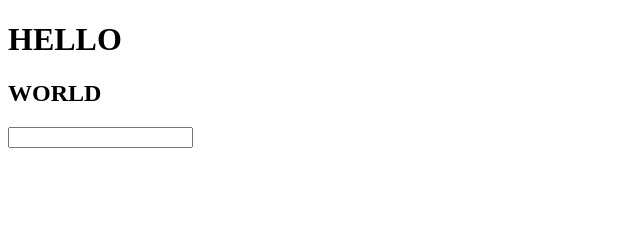
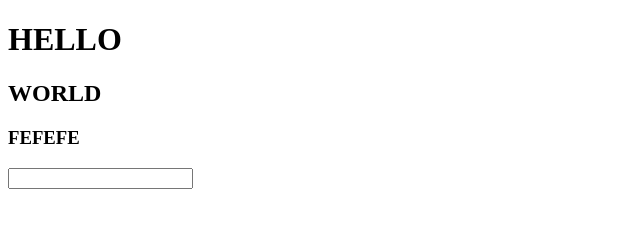
Before and after one commit to Hicfok/test, a plain HTML site: page index.html in a window 1280 px wide. Shown: the whole page, without its empty margins (0-640 px from the left). Drawn offline with Linux system fonts and the light colour scheme.

Commit message:
initial commit

```diff
--- a/index.html
+++ b/index.html
@@ -9,6 +9,7 @@
 <body>
     <h1>HELLO</h1>
     <h2>WORLD</h2>
+    <h3>FEFEFE</h3>
     <input type="text">
 </body>
 </html>
```
